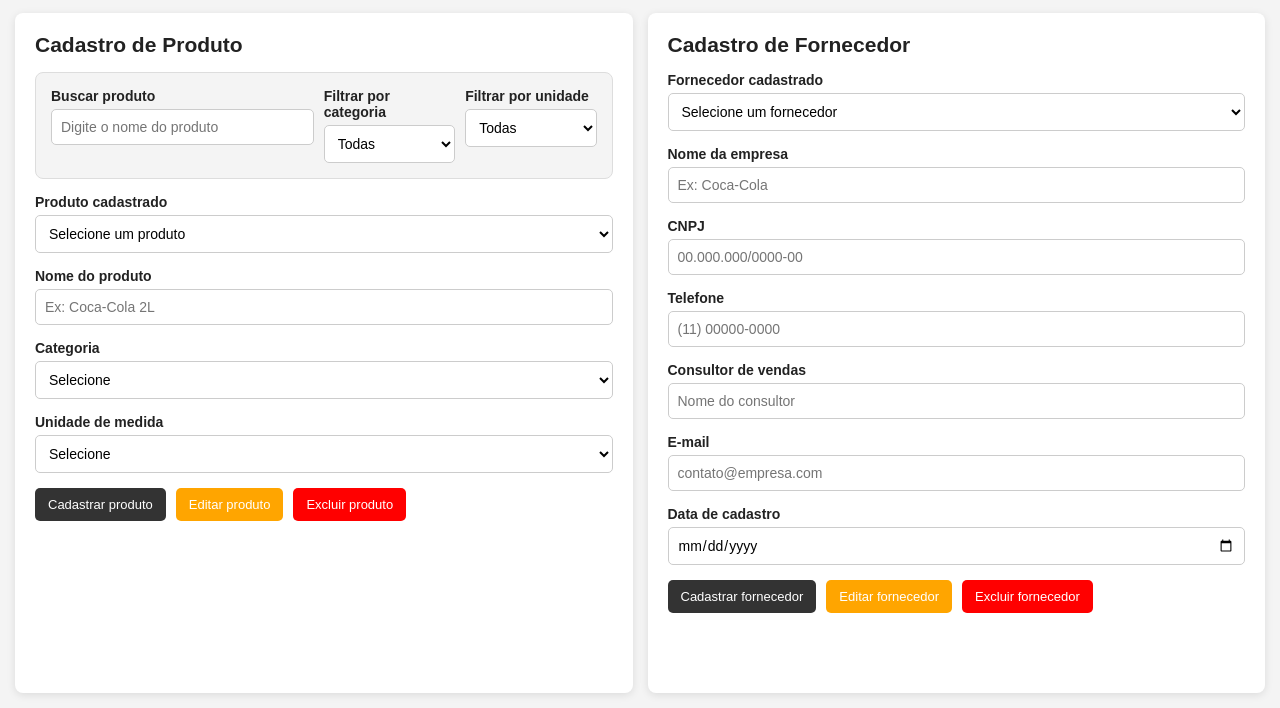
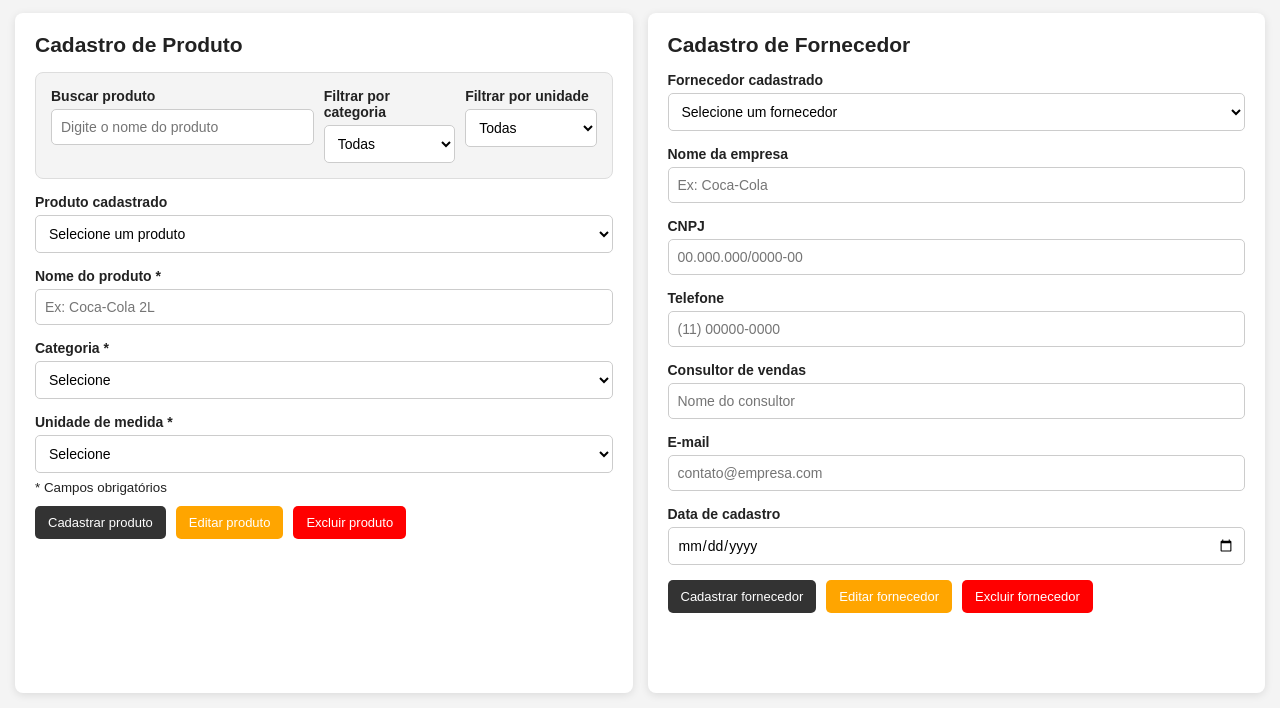
Before and after one commit to defrancaarthur1/TechInova, a website: page cadastros.html in a window 1280 px wide. Shown: the part 123-831 px from the top of the page. Drawn offline with Linux system fonts and the light colour scheme; no server answers.

Commit message:
Atualiza o cadastros.html para validar campos obrigatórios de produtos

```diff
--- a/cadastros.html
+++ b/cadastros.html
@@ -51,7 +51,9 @@
             <div class="filtros-produtos">
 
                 <!-- FILTRO POR NOME -->
+
                 <div>
+
                     <label for="filtroNome">
                         Buscar produto
                     </label>
@@ -61,11 +63,14 @@
                         id="filtroNome"
                         placeholder="Digite o nome do produto"
                     >
+
                 </div>
 
 
                 <!-- FILTRO POR CATEGORIA -->
+
                 <div>
+
                     <label for="filtroCategoria">
                         Filtrar por categoria
                     </label>
@@ -105,11 +110,14 @@
                         </option>
 
                     </select>
+
                 </div>
 
 
                 <!-- FILTRO POR UNIDADE -->
+
                 <div>
+
                     <label for="filtroUnidade">
                         Filtrar por unidade
                     </label>
@@ -141,6 +149,7 @@
                         </option>
 
                     </select>
+
                 </div>
 
             </div>
@@ -163,26 +172,34 @@
             </select>
 
 
+            <!-- ============================= -->
             <!-- NOME DO PRODUTO -->
+            <!-- ============================= -->
 
             <label for="nomeProduto">
-                Nome do produto
+                Nome do produto *
             </label>
 
             <input
                 type="text"
                 id="nomeProduto"
                 placeholder="Ex: Coca-Cola 2L"
+                required
             >
 
 
+            <!-- ============================= -->
             <!-- CATEGORIA -->
+            <!-- ============================= -->
 
             <label for="categoria">
-                Categoria
+                Categoria *
             </label>
 
-            <select id="categoria">
+            <select
+                id="categoria"
+                required
+            >
 
                 <option value="">
                     Selecione
@@ -219,13 +236,18 @@
             </select>
 
 
+            <!-- ============================= -->
             <!-- UNIDADE -->
+            <!-- ============================= -->
 
             <label for="unidade">
-                Unidade de medida
+                Unidade de medida *
             </label>
 
-            <select id="unidade">
+            <select
+                id="unidade"
+                required
+            >
 
                 <option value="">
                     Selecione
@@ -254,7 +276,18 @@
             </select>
 
 
+            <!-- INDICAÇÃO DE CAMPOS OBRIGATÓRIOS -->
+
+            <p>
+                <small>
+                    * Campos obrigatórios
+                </small>
+            </p>
+
+
+            <!-- ============================= -->
             <!-- BOTÕES PRODUTO -->
+            <!-- ============================= -->
 
             <div class="acoes">
 
```
